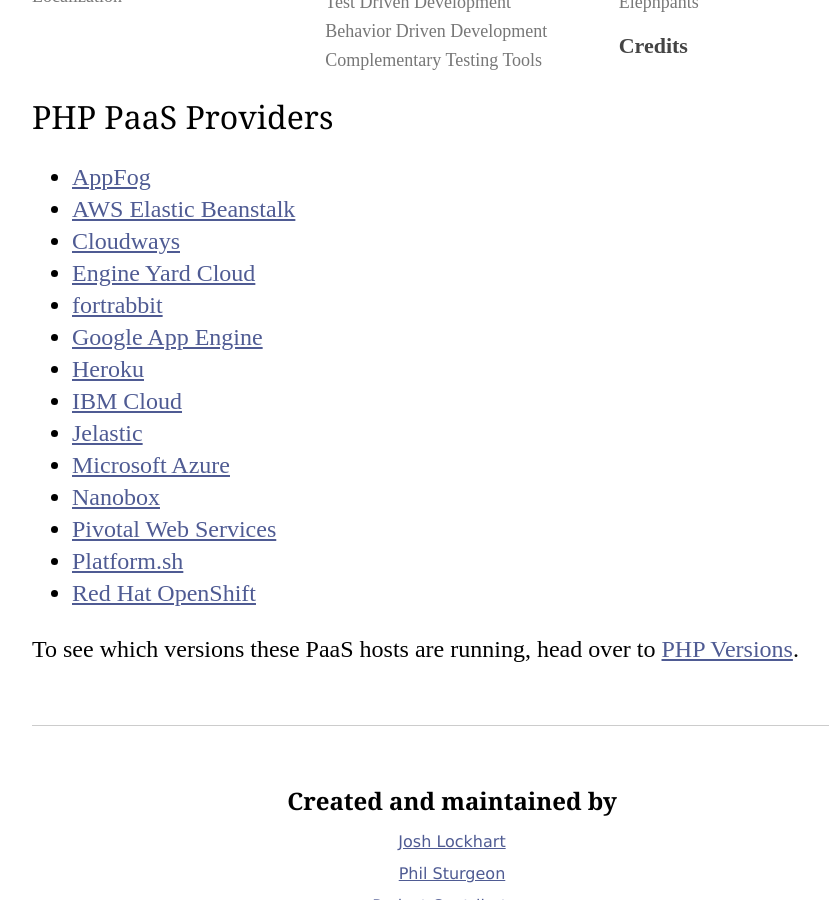
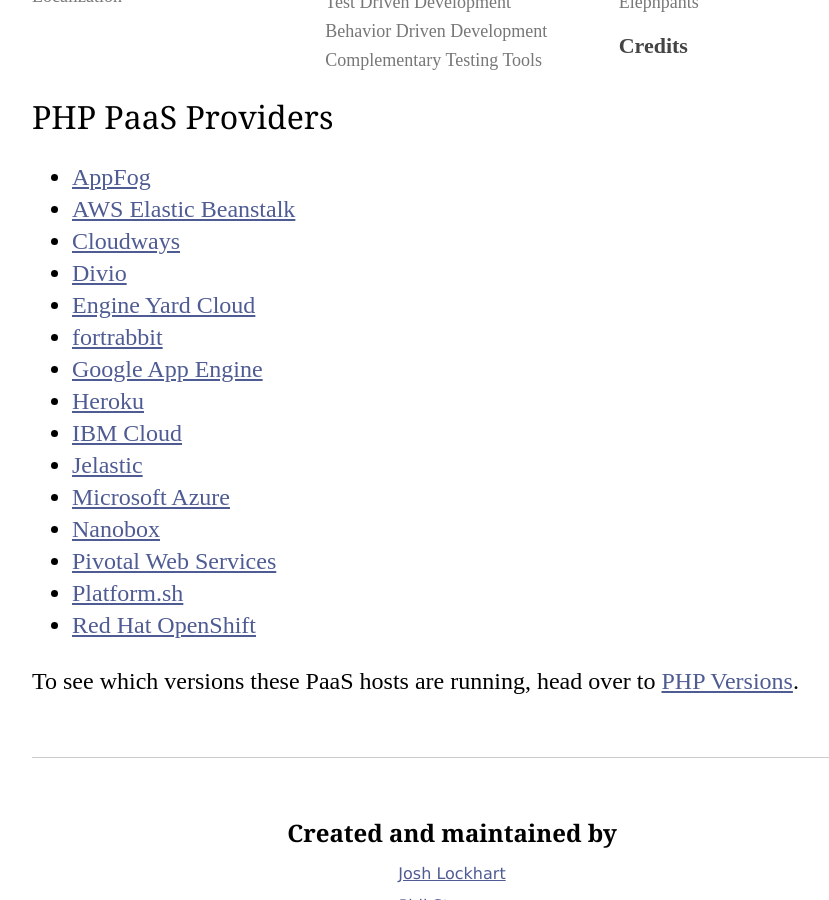
Before and after one commit to codeguy/php-the-right-way, a Jekyll site: the page built from _posts/16-05-01-PHP-PaaS-Providers.md, in a window 1280 px wide and 900 px high, scrolled down 1130 px. Shown: the whole window, without its empty margins (188-1017 px from the left). Built offline with Jekyll 4.4.1, drawn with Linux system fonts in a browser that asks for light colours; our own code applies the rules of GitHub Pages for plain Markdown files.

Commit message:
Update 16-05-01-PHP-PaaS-Providers.md
I would like to propose adding Divio as an alternative PHP PaaS provider. 🎉

```diff
--- a/_posts/16-05-01-PHP-PaaS-Providers.md
+++ b/_posts/16-05-01-PHP-PaaS-Providers.md
@@ -9,6 +9,7 @@ anchor:  php_paas_providers
 * [AppFog](https://www.ctl.io/appfog/)
 * [AWS Elastic Beanstalk](https://aws.amazon.com/elasticbeanstalk/)
 * [Cloudways](https://www.cloudways.com/)
+* [Divio](https://www.divio.com/php/)
 * [Engine Yard Cloud](https://www.engineyard.com/features)
 * [fortrabbit](https://www.fortrabbit.com/)
 * [Google App Engine](https://cloud.google.com/appengine/docs/php/)
```
